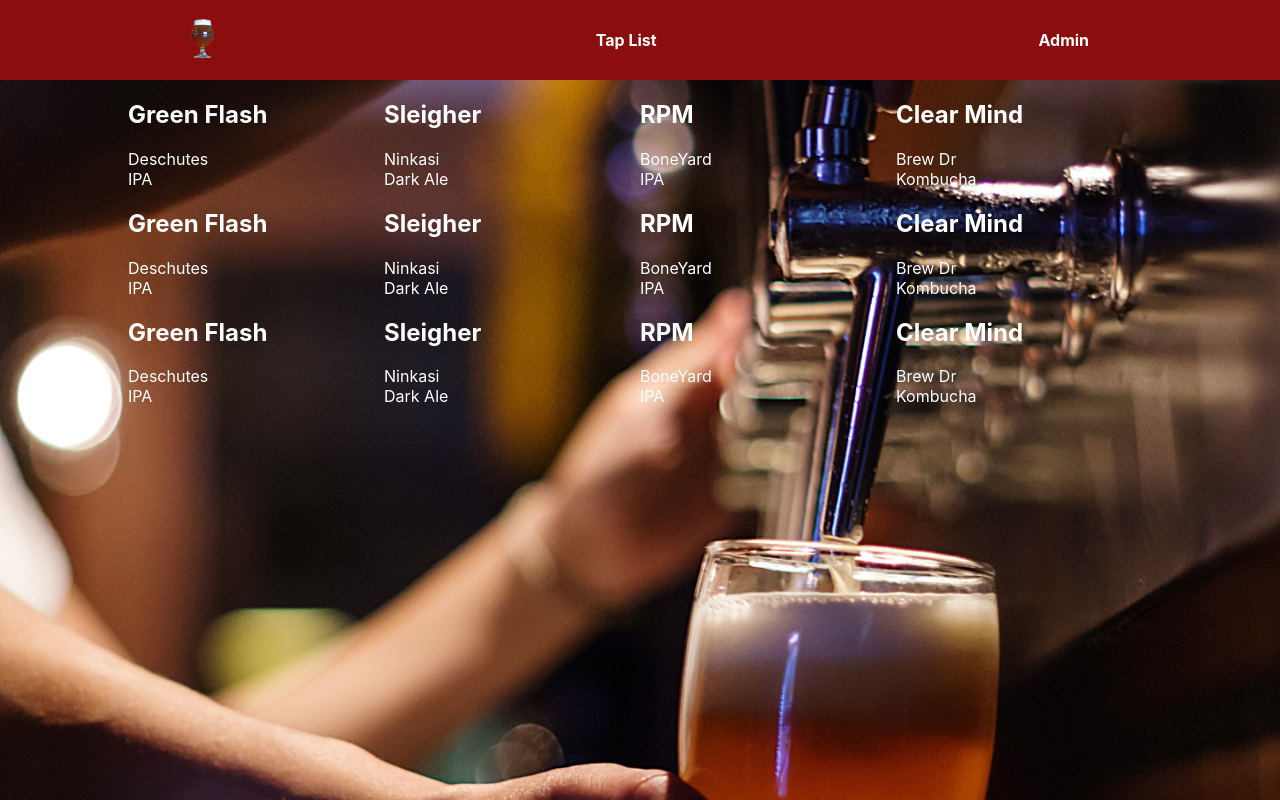
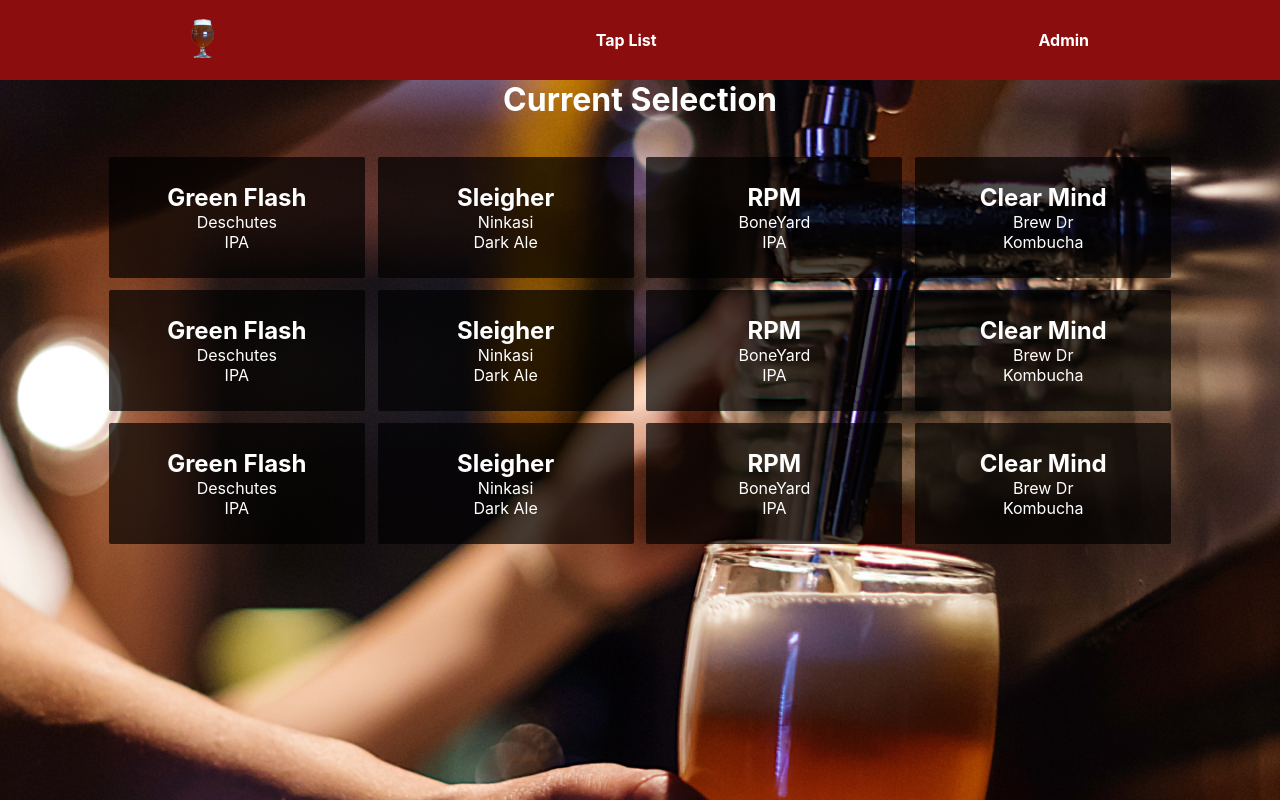
Before and after one commit to grobergm/ReactTaproom, a React (Create React App) app: page /keglist in a window 1280 px wide. Built offline with nearby package versions, Linux system fonts and the light colour scheme.

Commit message:
style kegs and fix margin layout issue

```diff
--- a/src/App.css
+++ b/src/App.css
@@ -1,4 +1,6 @@
-
+*{
+	margin:0;
+}
 body{
   color:white;
 }
@@ -7,7 +9,3 @@
   text-decoration:none;
   color:white;
 }
-
-p{
-  margin:0;
-}
--- a/src/components/Keg.js
+++ b/src/components/Keg.js
@@ -1,8 +1,15 @@
 import React from 'react';
 
 function Keg(props){
+	const kegStyle={
+		textAlign:'center',
+		padding:'2vw',
+		backgroundColor:'rgba(0,0,0,0.7)',
+		borderRadius:'2px'
+	}
+
 	return(
-		<div>
+		<div style={kegStyle}>
 			<h2>{props.name}</h2>
 			<p>{props.brewery}</p>
 			<p>{props.type}</p>
--- a/src/components/KegList.js
+++ b/src/components/KegList.js
@@ -12,10 +12,16 @@
 	const grid={
 		display:'grid',
 		gridTemplateColumns:'repeat(4,20%)',
-		justifyContent:'center'
+		justifyContent:'center',
+		gridGap:'1vw',
+		paddingTop:'3vw'
+	}
+	const title={
+		textAlign:'center'
 	}
 	return(
 		<div style={background} >
+			<h1 style={title}>Current Selection</h1>
 			<div style={grid}>
 				{
 					kegArray.map((keg,index)=>{
--- a/src/components/Landing.js
+++ b/src/components/Landing.js
@@ -30,7 +30,7 @@
 	const CTA={
 		backgroundColor:'rgba(242,168,29)',
 		color:'white',
-		padding:'20px',
+		padding:'3vw',
 		borderRadius:'3px',
 		fontWeight:'bold'
 	}
@@ -39,7 +39,7 @@
 		<div style={layout}>
 			<div style={darkScreen}>
 				<div style={title}>
-					<h1>React Taproom</h1>
+					<h1 style={{marginBottom:'3vw'}}>React Taproom</h1>
 					<Link to='/keglist'><a style={CTA}>See what's on Tap</a></Link>
 				</div>
 			</div>
```
